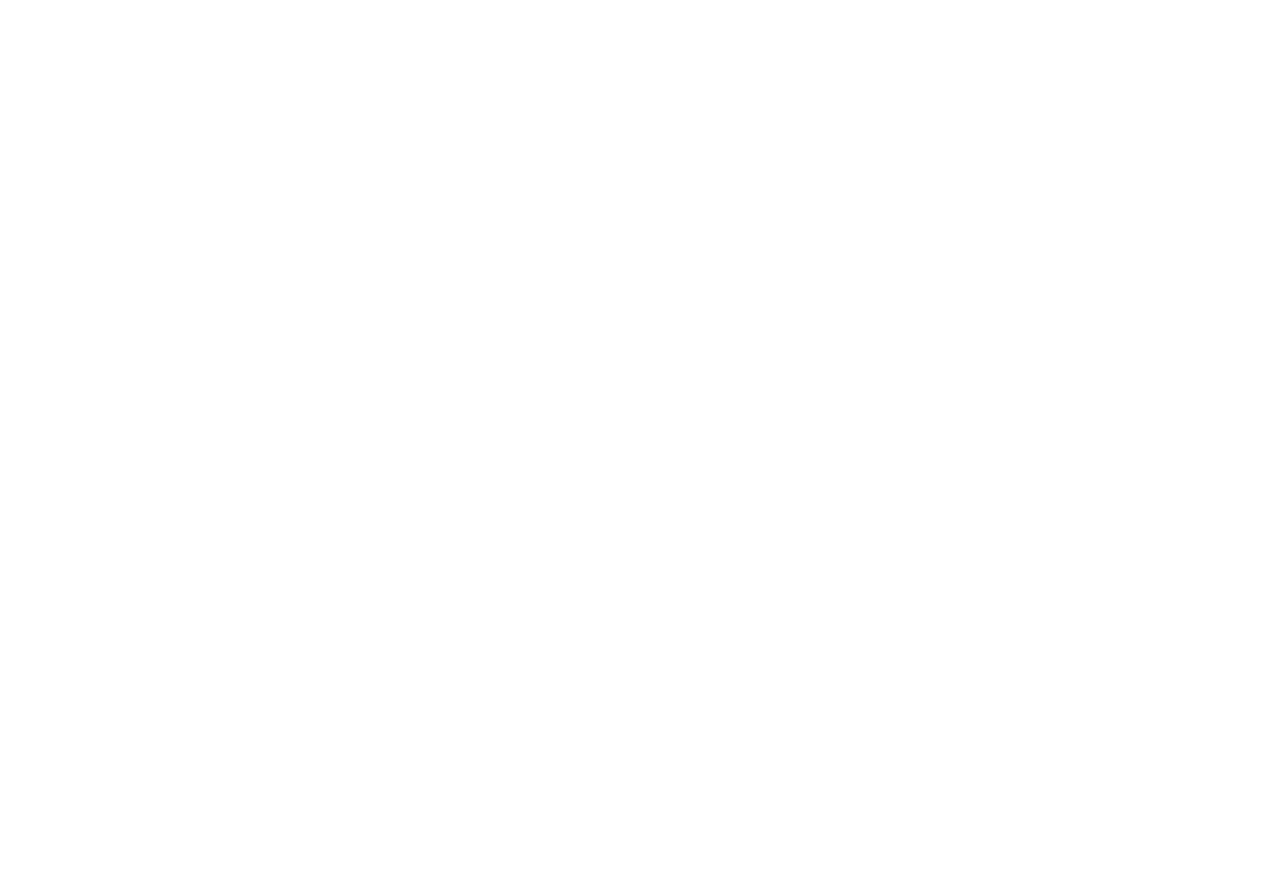
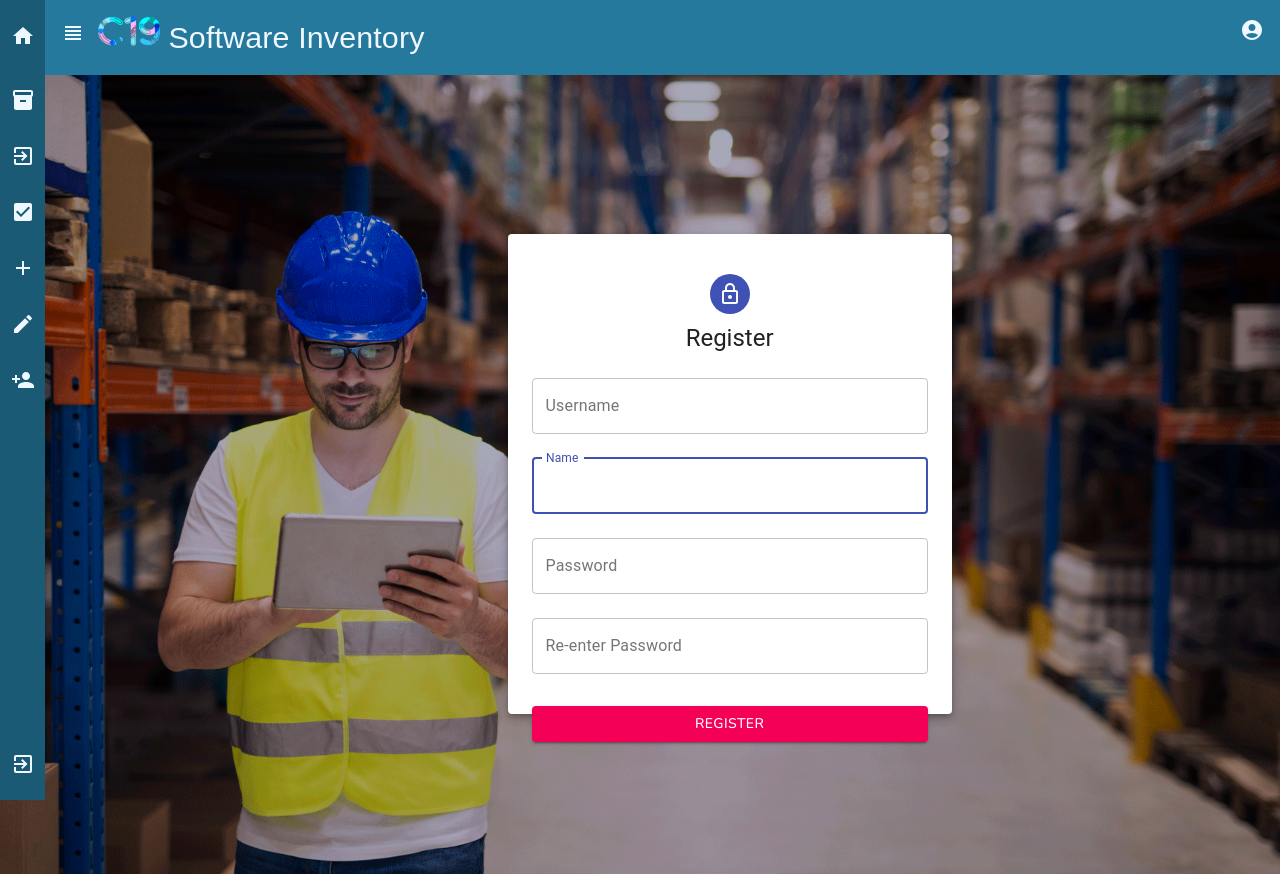
Before and after one commit to felipepizarro-osd/inventaryAppFrontend, a React (Create React App) app: page /register in a window 1280 px wide. Before the commit this address had no page. Before the commit the page ends 800 px from the top, so only its background shows below. Built offline with nearby package versions, Linux system fonts and the light colour scheme; sample sign-in values are in the browser's storage.

Commit message:
register beta

```diff
--- a/src/App.js
+++ b/src/App.js
@@ -1,5 +1,6 @@
 import Home from "./pages/home/Home";
 import Login from "./pages/login/Login"
+import Register from "./pages/register/register"
 import Single from "./pages/single/single"
 import New from "./pages/new/New"
 import Stock from "./pages/stock/stock"
@@ -23,6 +24,7 @@
           <Route path="/" />
             <Route index element={<Home/>}/>
             <Route path="login" element={<Login/>}/>
+            <Route path="register" element={<Register/>}/>
             <Route path="Agregarproveedor" element={<Agregarproveedor/>}/>
             <Route path="AgregarBodegas" element={<AgregarBodegas/>}/>
             <Route path="users">
--- a/src/components/navbar/navbar.jsx
+++ b/src/components/navbar/navbar.jsx
@@ -2,6 +2,7 @@
 import './navbar.scss'
 import Inventory2Icon from "@mui/icons-material/Inventory2";
 import ExitToAppIcon from "@mui/icons-material/ExitToApp";
+import PersonAddIcon from '@mui/icons-material/PersonAdd';
 import SearchIcon from "@mui/icons-material/Search";
 import CheckBoxIcon from "@mui/icons-material/CheckBox";
 import AddIcon from "@mui/icons-material/Add";
@@ -50,8 +51,13 @@
           <CreateIcon className="nav-link-icon" />
           <span className="nav-link-name">Crear o editar bodega</span>
         </Link>
+        <Link to="/register" className="nav-link">
+        <PersonAddIcon />
+        <span className="nav-link-name" >Registrar usuario</span>
+        </Link>
       </div>
     </div>
+
     <Link to="" className="nav-link" onClick={() => onSubmit()}>
       <ExitToAppIcon />
       <span className="nav-link-name" >Logout</span>
--- a/src/components/sidebar/sidebar.jsx
+++ b/src/components/sidebar/sidebar.jsx
@@ -29,9 +29,37 @@
       window.location.href = '/login';
     }
   }
-
+  if(localStorage.getItem('isLogin')!==null){
   return (
     <main className={show ? "space-toggle" : null}>
+    <header className={`header ${show ? "space-toggle" : null}`}>
+      <div className="header-toggle" onClick={() => setShow(!show)}>
+        <ViewHeadlineIcon className="icon" />
+      </div>
+      <div className="logo ">
+          <img src={logo} alt="logo" height={30} width={70} />
+          <span className="logo-name">
+            {tab}Software{tab}Inventory
+          </span>
+        </div>
+
+      <div className="nav-login">
+      <div className="nav-link" >
+          <span className="nav-link-name">{nombre}</span>
+          <AccountCircleIcon className="icon" />
+        </div>
+      </div>
+    </header>
+    <div>
+    <aside className={`sidebar ${show ? "show" : null}`}>
+      <Navbar/>
+    </aside>
+    </div>
+  </main>
+  );}
+  else{
+    return(
+      <main className={show ? "space-toggle" : null}>
       <header className={`header ${show ? "space-toggle" : null}`}>
         <div className="header-toggle" onClick={() => setShow(!show)}>
           <ViewHeadlineIcon className="icon" />
@@ -56,7 +84,8 @@
       </aside>
       </div>
     </main>
-  );
+    )
+  }
 };
 
 export default Sidebar;
--- /dev/null
+++ b/src/pages/register/register.jsx
@@ -0,0 +1,185 @@
+import React, {useState} from 'react'
+import { Grid, Container, Paper, Avatar, Typography, TextField, Button, CssBaseline } from '@material-ui/core'
+import { LockOutlined as LockOutlinedIcon } from '@material-ui/icons'
+import { makeStyles } from '@material-ui/core/styles'
+import Sidebar from '../../components/sidebar/sidebar'
+import axios from 'axios'
+
+import backgroundHome from '../../components/img/bodega.png'
+
+
+const useStyles = makeStyles(theme => ({
+  root: {
+    backgroundImage: `url(${backgroundHome})`,
+    backgroundRepeat: 'no-repeat',
+    backgroundSize: 'cover',
+    backgroundPosition: 'center',
+    height: '100vh',
+    marginLeft: '0',
+    marginBottom: '0',
+    display: 'flex',
+  },
+  container: {
+      height: '60%',
+      marginTop: theme.spacing(20),
+      display: 'flex',
+      [theme.breakpoints.down(400 + theme.spacing(2) + 2)]: {
+          marginTop: -400,
+          marginLeft: 50,
+          width: '80%',
+          height: '60%'
+      }
+  },
+  div: {
+      marginTop: theme.spacing(4),
+      display: 'flex',
+      flexDirection: 'column',
+      alignItems: 'center'
+  },
+  avatar: {
+      margin: theme.spacing(1),
+      backgroundColor: theme.palette.primary.main
+  },
+  form: {
+      width: '100%',
+      marginTop: theme.spacing(1)
+  },
+  button: {
+      margin: theme.spacing(3, 0, 2)
+  }
+}))
+
+
+const Login=()=> {
+
+  const classes = useStyles()
+  //const [show, setShow] = useState(true);
+  const [rut,setRut]=useState("")
+  const [contrasena,setContrasena]=useState("")
+  const [contrasena2,setContrasena2]=useState("")
+  const [nombre,setNombre]=useState("")
+
+  const user = {
+    'rut':rut,
+    'nombre':nombre,
+    'contrasena':contrasena
+  }
+  let names;
+  const onSubmit=()=>{
+    console.log(contrasena);
+    console.log(contrasena2);
+    if(contrasena !== contrasena2){
+        console.log("Ambas son distintas");
+    }
+    else{
+    const request = async () => {
+      try {
+        const result = await axios.post('http://localhost:4000/api/register',user);
+        return {
+          success: true,
+          data: result
+        }
+      } catch( error ) {
+        return {
+          success: false,
+          data: error
+        }
+      }
+    };
+    ( async() => {
+      const result = await request();
+
+        if (!result.success) {
+            if(result.data.message === "Request failed with status code 500"){
+                console.log("ya registrado");
+                window.yaregistrado=true;
+            }
+            if(result.data.message === "Request failed with status code 400"){
+                console.log("Ingrese datos.");
+            }
+        }
+        else{
+            window.location.href = '/';
+        }
+
+    })();
+  }
+}
+  if(localStorage.getItem('isLogin')!==null){
+
+    return (
+      <Grid container component='main' className={classes.root}>
+        <Sidebar/>
+          <CssBaseline />
+          <Container component={Paper} elevation={5} maxWidth='xs' className={classes.container}>
+              <div className={classes.div}>
+                  <Avatar className={classes.avatar}>
+                      <LockOutlinedIcon />
+                  </Avatar>
+                  <Typography component='h1' variant='h5'>Register</Typography>
+                  <form className={classes.form}>
+                      <TextField
+                          fullWidth
+                          autoFocus
+                          color='primary'
+                          margin='normal'
+                          variant='outlined'
+                          label='Username'
+                          value={user.rut}
+                          onChange={(e) => setRut(e.target.value)}
+                          name='username'
+                      />
+                      <TextField
+                          fullWidth
+                          autoFocus
+                          color='primary'
+                          margin='normal'
+                          variant='outlined'
+                          label='Name'
+                          value={user.nombre}
+                          onChange={(e) => setNombre(e.target.value)}
+                          name='Name'
+                      />
+                      <TextField
+                          fullWidth
+                          type='password'
+                          color='primary'
+                          margin='normal'
+                          variant='outlined'
+                          label='Password'
+                          value={user.contrasena}
+                          onChange={(e) => setContrasena(e.target.value)}
+                          name='password'
+                      />
+                    <TextField
+                          fullWidth
+                          type='password'
+                          color='primary'
+                          margin='normal'
+                          variant='outlined'
+                          label='Re-enter Password'
+                          value={user.contrasena2}
+                          onChange={(e) => setContrasena2(e.target.value)}
+                          name='password'
+                      />
+                      <Button
+                          fullWidth
+                          variant='contained'
+                          color='secondary'
+                          className={classes.button}
+                          onClick={()=> onSubmit()}
+                      >
+                          Register
+                      </Button>
+                  </form>
+              </div>
+          </Container>
+      </Grid>
+  )
+  }
+  else{
+    window.location.href='/';
+  }
+}
+
+export default Login
```
